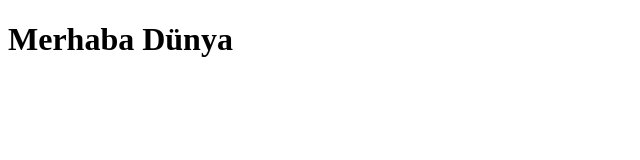
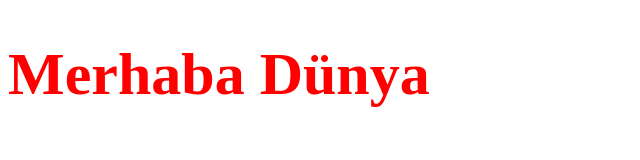
Before and after one commit to sametatabasch/tmyo.com, a plain HTML site: page index.html in a window 1280 px wide. Shown: the whole page, without its empty margins (0-640 px from the left). Drawn offline with Linux system fonts and the light colour scheme.

Commit message:
başlık css düzenlendi

```diff
--- a/css/style.css
+++ b/css/style.css
@@ -0,0 +1,4 @@
+h1{
+    color:red;
+    font-size: 60px;
+}
--- a/index.html
+++ b/index.html
@@ -4,6 +4,7 @@
     <meta charset="UTF-8">
     <meta name="viewport" content="width=device-width, initial-scale=1.0">
     <title>YEni proje</title>
+    <link rel="stylesheet" href="css/style.css">
 </head>
 <body>
     <h1>Merhaba Dünya </h1>
```
